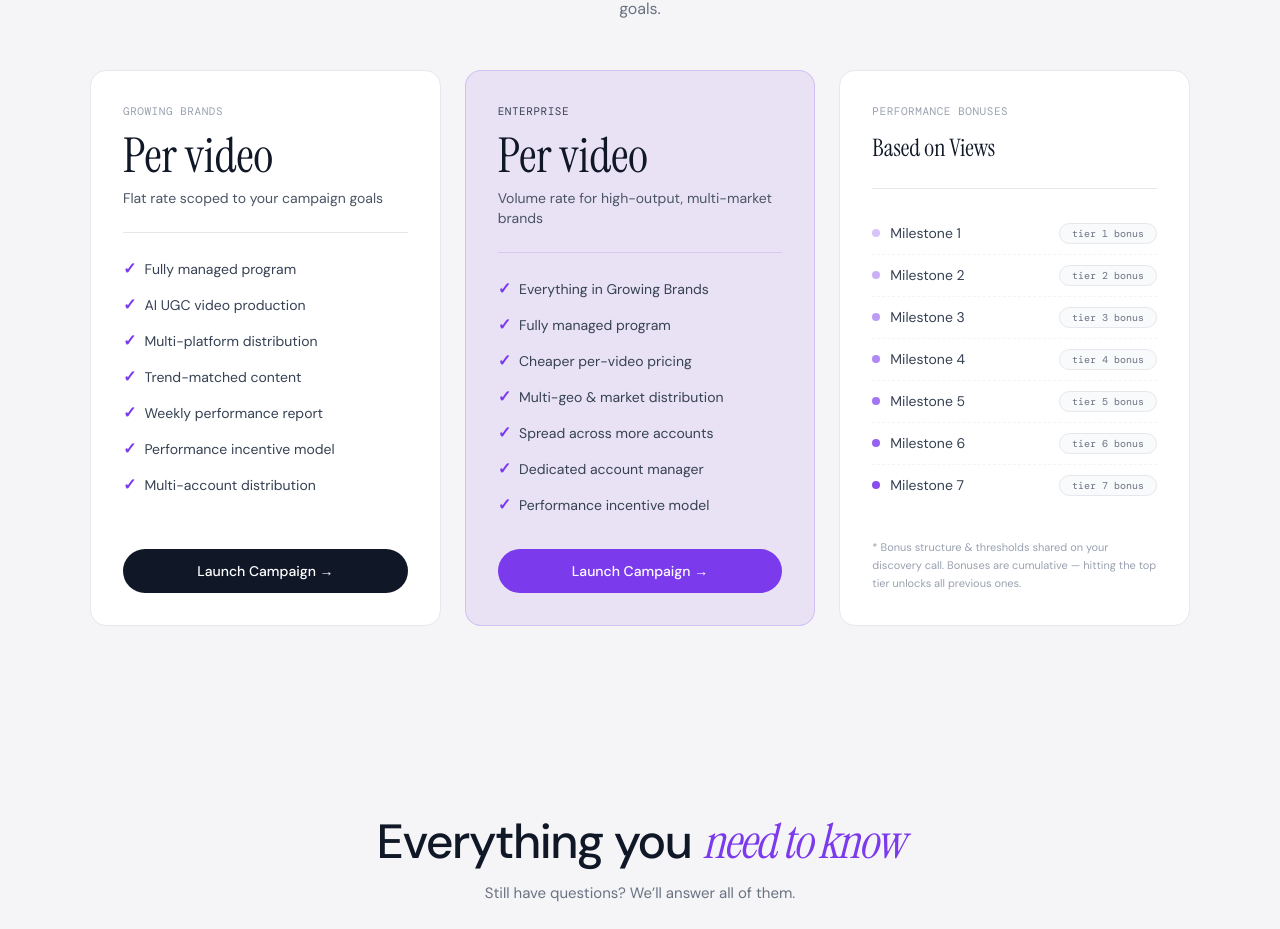
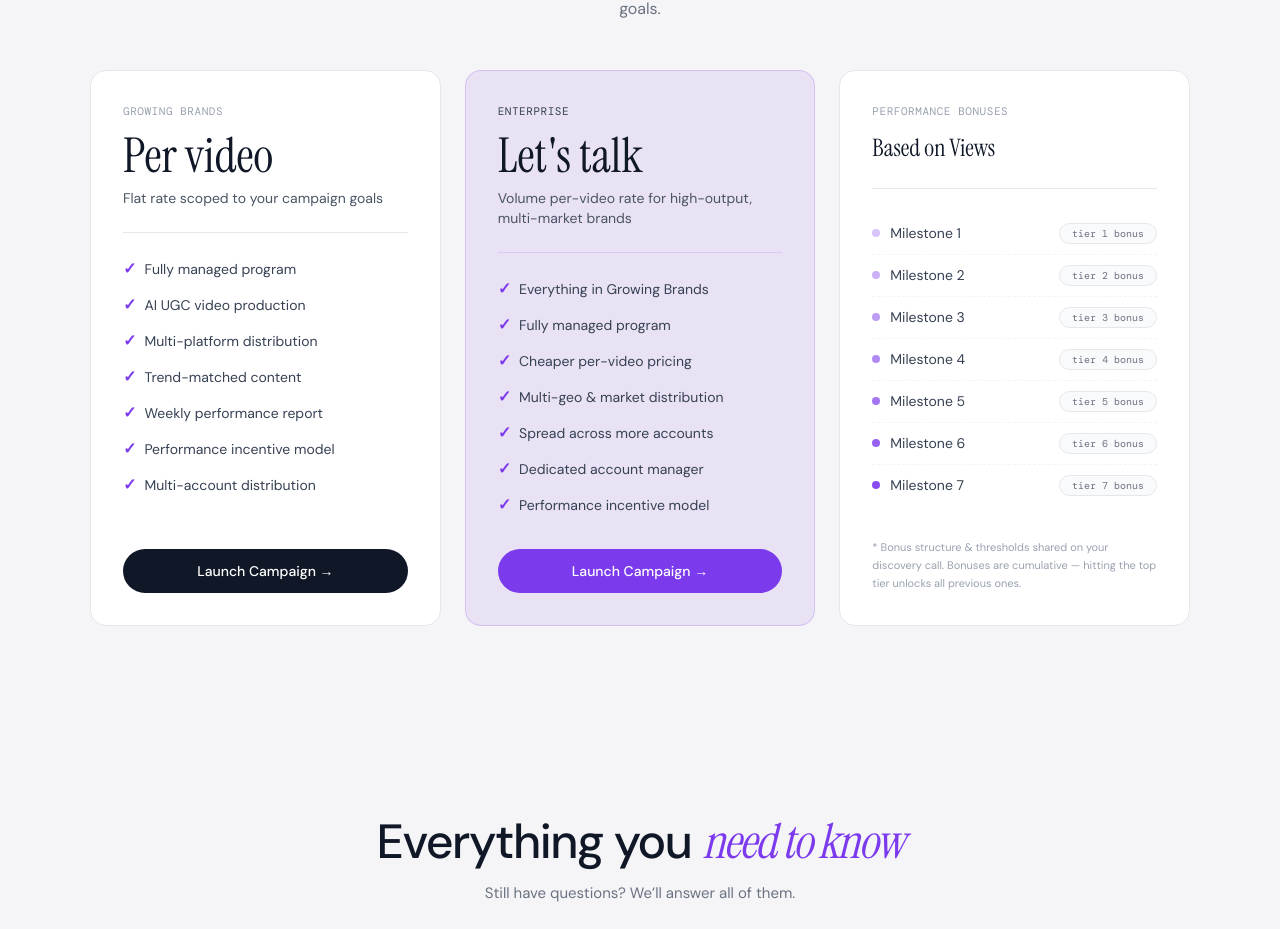
Before and after one commit to Eva-AI-Talent/ai-ugc-landing, a Next.js app: page / in a window 1280 px wide. Shown: the part 6200-7129 px from the top of the page. Built offline with nearby package versions, Linux system fonts and the light colour scheme.

Commit message:
Restore Let's talk headline on Enterprise card
Keep the per-video framing in the subline but lead the
Enterprise card with a softer, conversation-focused
headline.

```diff
--- a/src/components/Pricing.tsx
+++ b/src/components/Pricing.tsx
@@ -131,9 +131,9 @@ export default function Pricing() {
             <p className="font-mono text-[11px] text-gray-700 tracking-wider">
               ENTERPRISE
             </p>
-            <p className="font-serif text-5xl text-gray-900 mt-3">Per video</p>
+            <p className="font-serif text-5xl text-gray-900 mt-3">Let&apos;s talk</p>
             <p className="font-sans text-sm text-gray-600 mt-2">
-              Volume rate for high-output, multi-market brands
+              Volume per-video rate for high-output, multi-market brands
             </p>
             <div className="border-t border-[#7c3aed]/15 my-6" />
             <ul className="space-y-3 flex-1">
```
